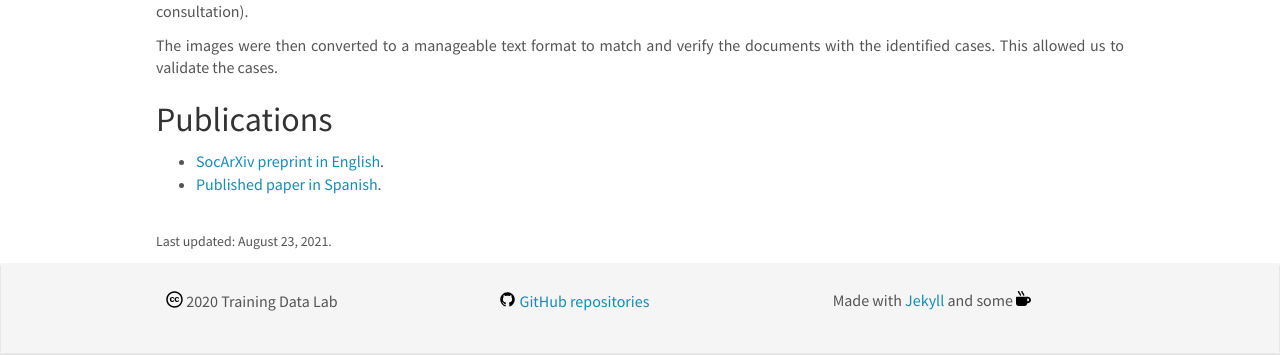
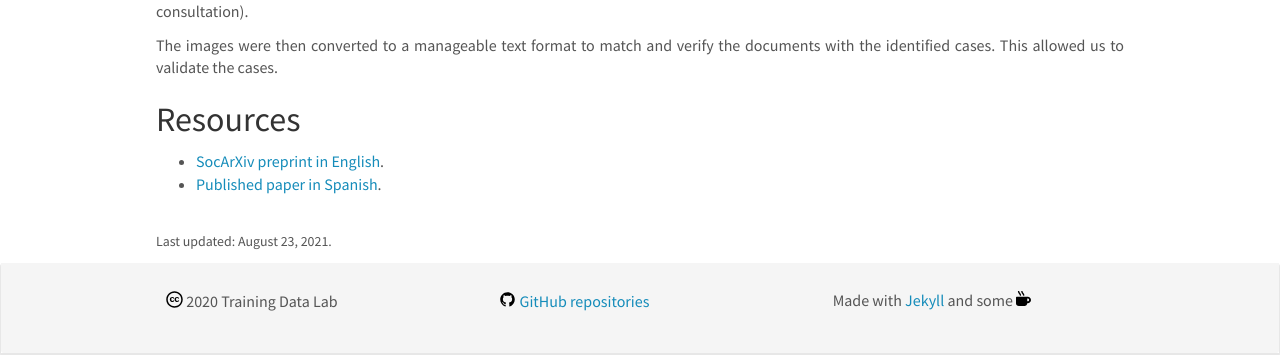
Before and after one commit to training-datalab/old-training-datalab.com, a Jekyll site: the page built from _pages/data-mining-civil-service.md, in a window 1280 px wide and 954 px high. Shown: the part 575-930 px from the top of the window. Built offline with Jekyll 4.4.1, drawn with Linux system fonts in a browser that asks for light colours; nearby versions of some CDN libraries.

Commit message:
Update data-mining-civil-service.md

```diff
--- a/_pages/data-mining-civil-service.md
+++ b/_pages/data-mining-civil-service.md
@@ -27,7 +27,7 @@ and soon available for public consultation).</p>
 
 <p align="justify">The images were then converted to a manageable text format to match and verify the documents with the identified cases. This allowed us to validate the cases.</p>
 
-## Publications
+## Resources
 
 <ul>
 <li><a href="https://doi.org/10.31235/osf.io/vshcz" target="_blank">SocArXiv preprint in English</a>.</li>
```
